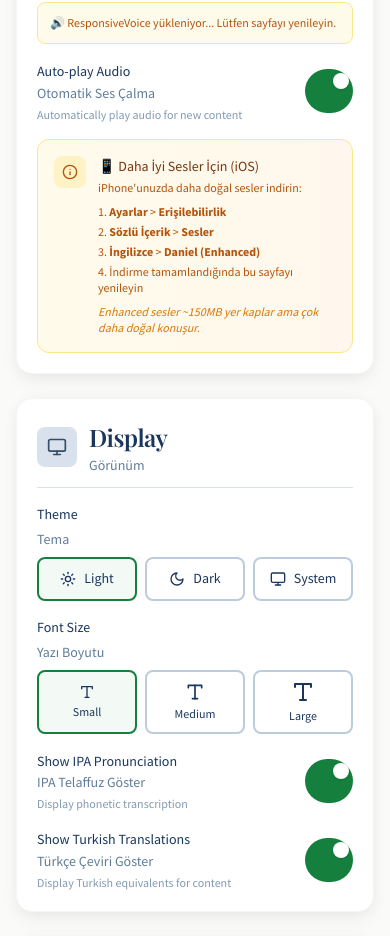
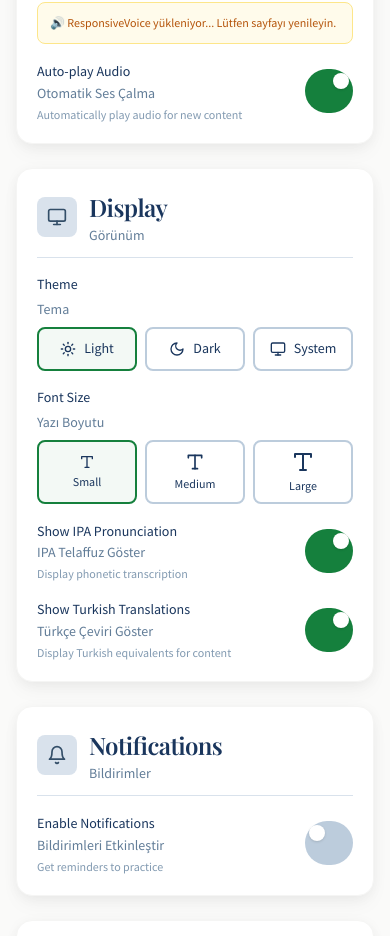
Before and after one commit to stutrailers-dev/englishflow, a React (Vite) app: page /settings in a window 390 px wide. Shown: the part 1221-2157 px from the top of the page. Built offline with nearby package versions, Linux system fonts and the light colour scheme.

Commit message:
Fix ResponsiveVoice detection, remove iOS accessibility guide

```diff
--- a/src/pages/Settings.tsx
+++ b/src/pages/Settings.tsx
@@ -515,34 +515,6 @@ export default function Settings() {
           value={autoPlayAudio}
           onChange={setAutoPlayAudio}
         />
-
-        {/* iOS Premium Voice Guide */}
-        {(britishVoices.length <= 3 || americanVoices.length <= 3) && (
-          <div className="mt-4 p-4 rounded-xl bg-gradient-to-r from-amber-50 to-orange-50 dark:from-amber-900/20 dark:to-orange-900/20 border border-amber-200 dark:border-amber-700">
-            <div className="flex items-start gap-3">
-              <div className="w-8 h-8 rounded-lg bg-amber-100 dark:bg-amber-800 flex items-center justify-center flex-shrink-0">
-                <Info className="w-4 h-4 text-amber-700 dark:text-amber-300" />
-              </div>
-              <div>
-                <p className="font-medium text-amber-900 dark:text-amber-100 text-sm">
-                  📱 Daha İyi Sesler İçin (iOS)
-                </p>
-                <p className="text-xs text-amber-700 dark:text-amber-300 mt-1">
-                  iPhone'unuzda daha doğal sesler indirin:
-                </p>
-                <ol className="text-xs text-amber-700 dark:text-amber-300 mt-2 space-y-1 list-decimal list-inside">
-                  <li><strong>Ayarlar</strong> &gt; <strong>Erişilebilirlik</strong></li>
-                  <li><strong>Sözlü İçerik</strong> &gt; <strong>Sesler</strong></li>
-                  <li><strong>İngilizce</strong> &gt; <strong>Daniel (Enhanced)</strong></li>
-                  <li>İndirme tamamlandığında bu sayfayı yenileyin</li>
-                </ol>
-                <p className="text-xs text-amber-600 dark:text-amber-400 mt-2 italic">
-                  Enhanced sesler ~150MB yer kaplar ama çok daha doğal konuşur.
-                </p>
-              </div>
-            </div>
-          </div>
-        )}
       </SettingsSection>
 
       {/* Display Settings */}
--- a/src/services/responsiveVoiceService.ts
+++ b/src/services/responsiveVoiceService.ts
@@ -39,11 +39,12 @@ export const AMERICAN_VOICES = [
 
 /**
  * Check if ResponsiveVoice is available
+ * Note: voiceSupport() may return false on iOS Safari even when TTS works
  */
 export function isResponsiveVoiceAvailable(): boolean {
     return typeof window !== 'undefined' &&
         typeof window.responsiveVoice !== 'undefined' &&
-        window.responsiveVoice.voiceSupport()
+        typeof window.responsiveVoice.speak === 'function'
 }
 
 /**
```
